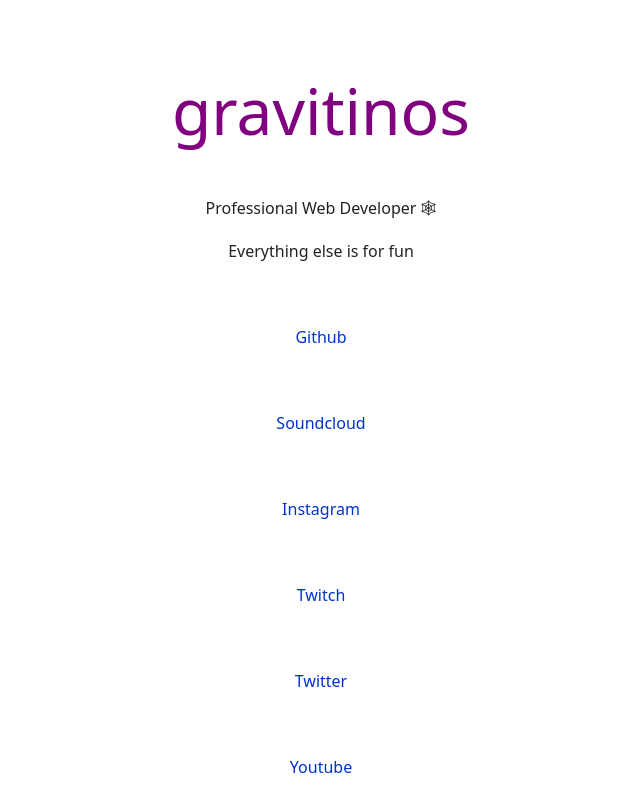
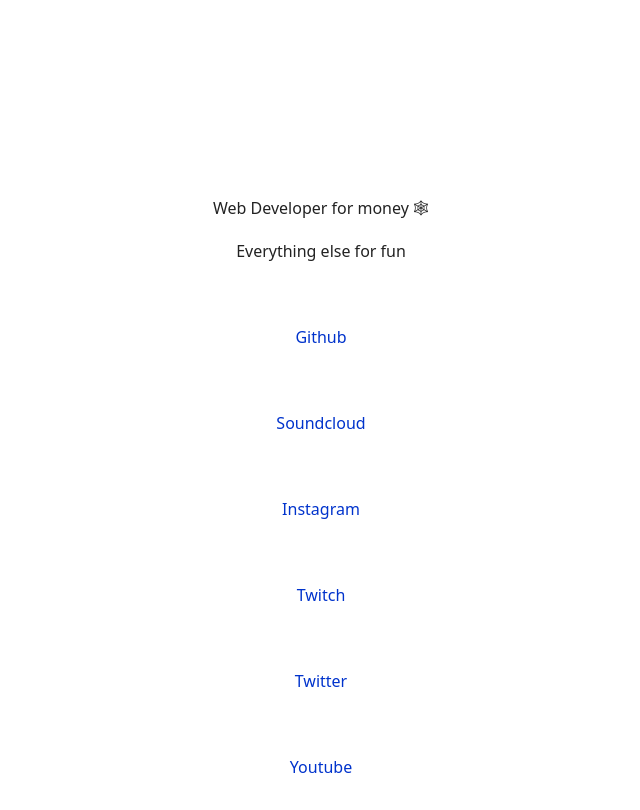
Before and after one commit to xvalentino/gravitinos, a Svelte app: page / in a window 1280 px wide. Shown: the whole page, without its empty margins (319-959 px from the left). Built offline with nearby package versions, Linux system fonts and the light colour scheme; some icons are missing.

Commit message:
i dont remember

```diff
--- a/src/App.svelte
+++ b/src/App.svelte
@@ -9,8 +9,8 @@
 </script>
 <main>
 	<h1 class='title'>Gravitinos</h1>
-	<p>Professional Web Developer 🕸</p>
-	<p>Everything else is for fun</p>
+	<p>Web Developer for money 🕸</p>
+	<p>Everything else for fun</p>
 	<div class='links'>
 		<a class='link' href="https://github.com/xvalentino"><div class='icon'><FaGithubAlt /></div>Github</a>
 		<a class='link' href="https://soundcloud.com/gravitinos-98277575"><div class='icon'><FaSoundcloud /></div>Soundcloud</a>
@@ -50,10 +50,10 @@
 	}
 
 	.title {
-		color: purple;
+		color: white;
 		text-transform: lowercase;
 		font-size: 4em;
-		font-weight: 100;
+		font-weight: 150;
 	}
 
 	@media (min-width: 640px) {
```
